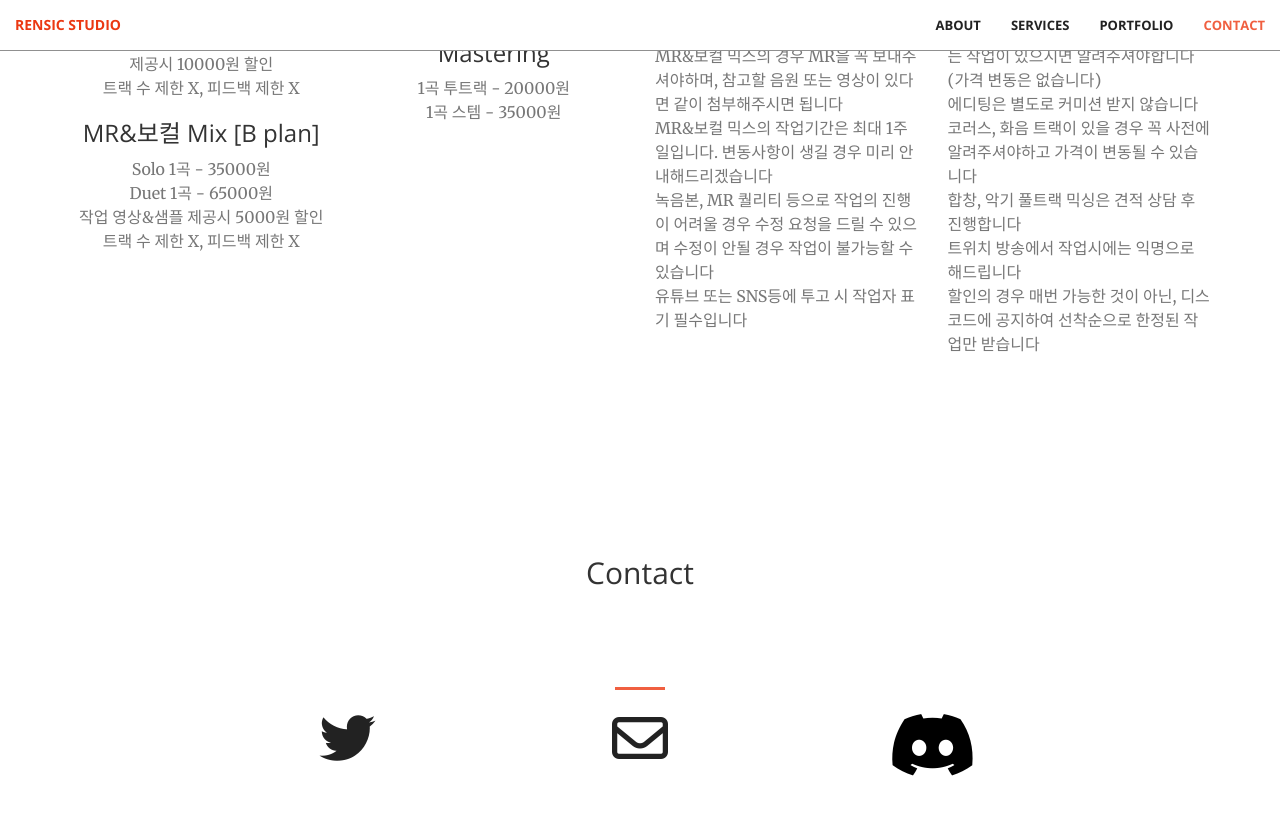
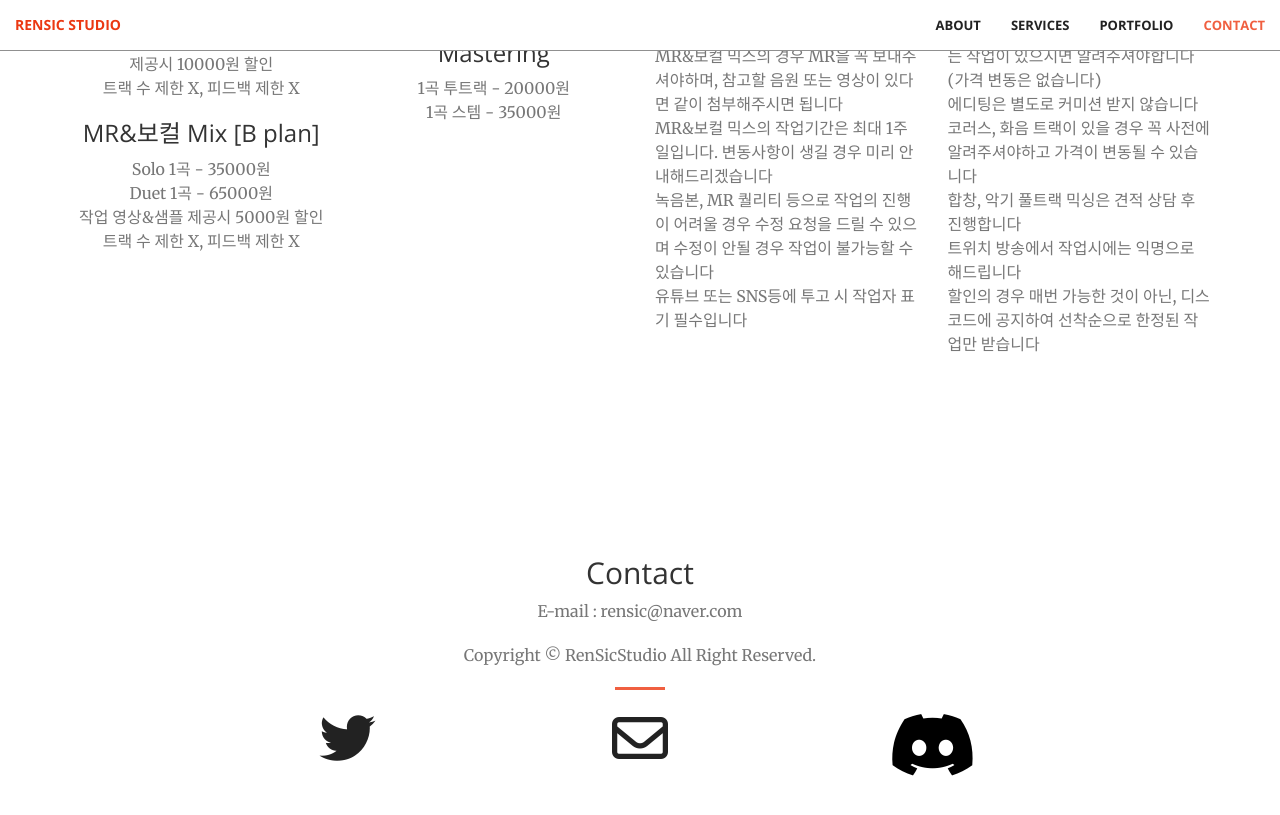
Before and after one commit to RenSicStudio/RenSicStudio.github.io, a Jekyll site: the page built from index.html, in a window 1280 px wide and 900 px high, scrolled down 1724 px. Shown: the top 815 px of the window. Built offline with Jekyll 4.4.1, drawn with Linux system fonts in a browser that asks for light colours; nearby versions of some CDN libraries.

Commit message:
Update contact.html

```diff
--- a/_includes/contact.html
+++ b/_includes/contact.html
@@ -4,8 +4,8 @@
         <div class="row">
             <div class="col-lg-8 col-lg-offset-2 text-center">
                 <h2 class="section-heading">Contact</h2>
-                <p class="text-faded">E-mail : rensic@naver.com</p>
-                <p class="text-faded">Copyright © RenSicStudio All Right Reserved.</p>
+                <p class="text-muted">E-mail : rensic@naver.com</p>
+                <p class="text-muted">Copyright © RenSicStudio All Right Reserved.</p>
                 <hr class="primary">
             </div>
         <div class="col-lg-2 col-lg-offset-2 text-center">
```
